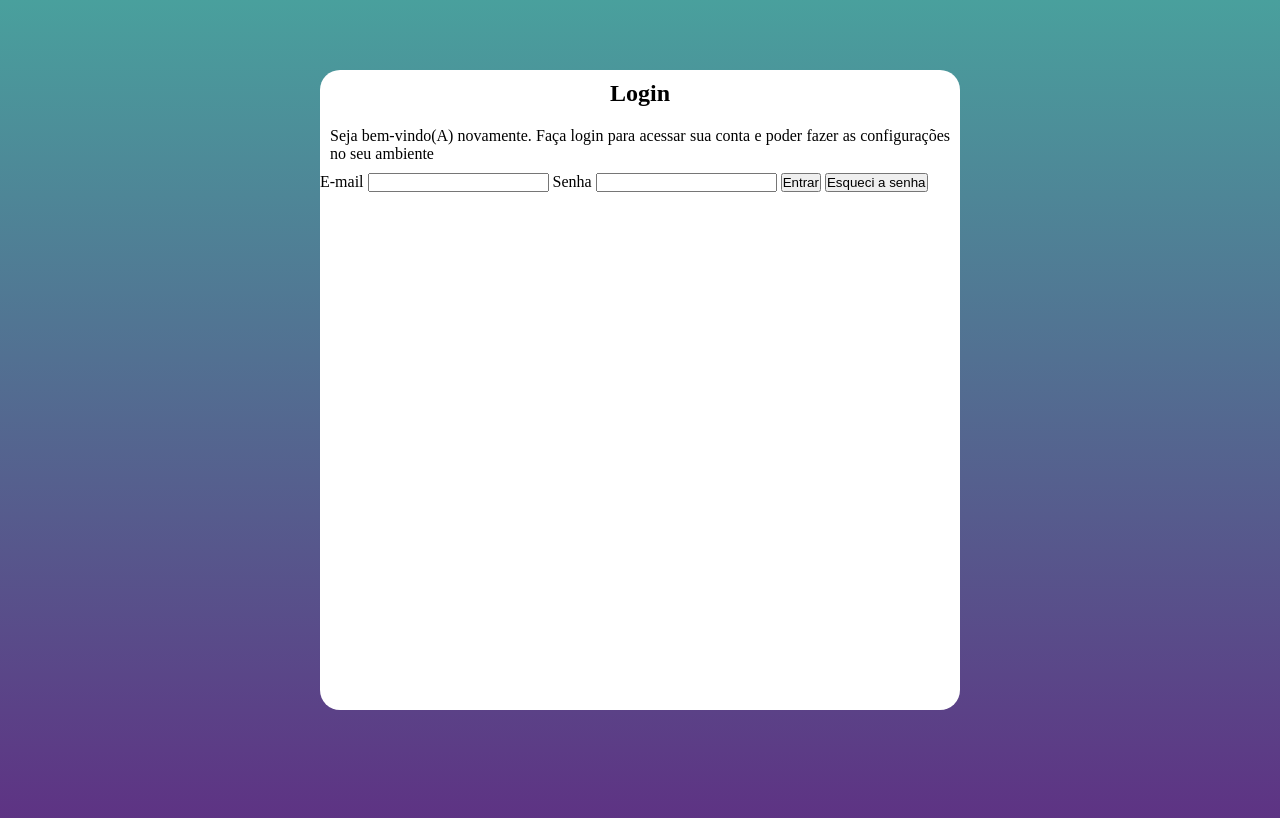
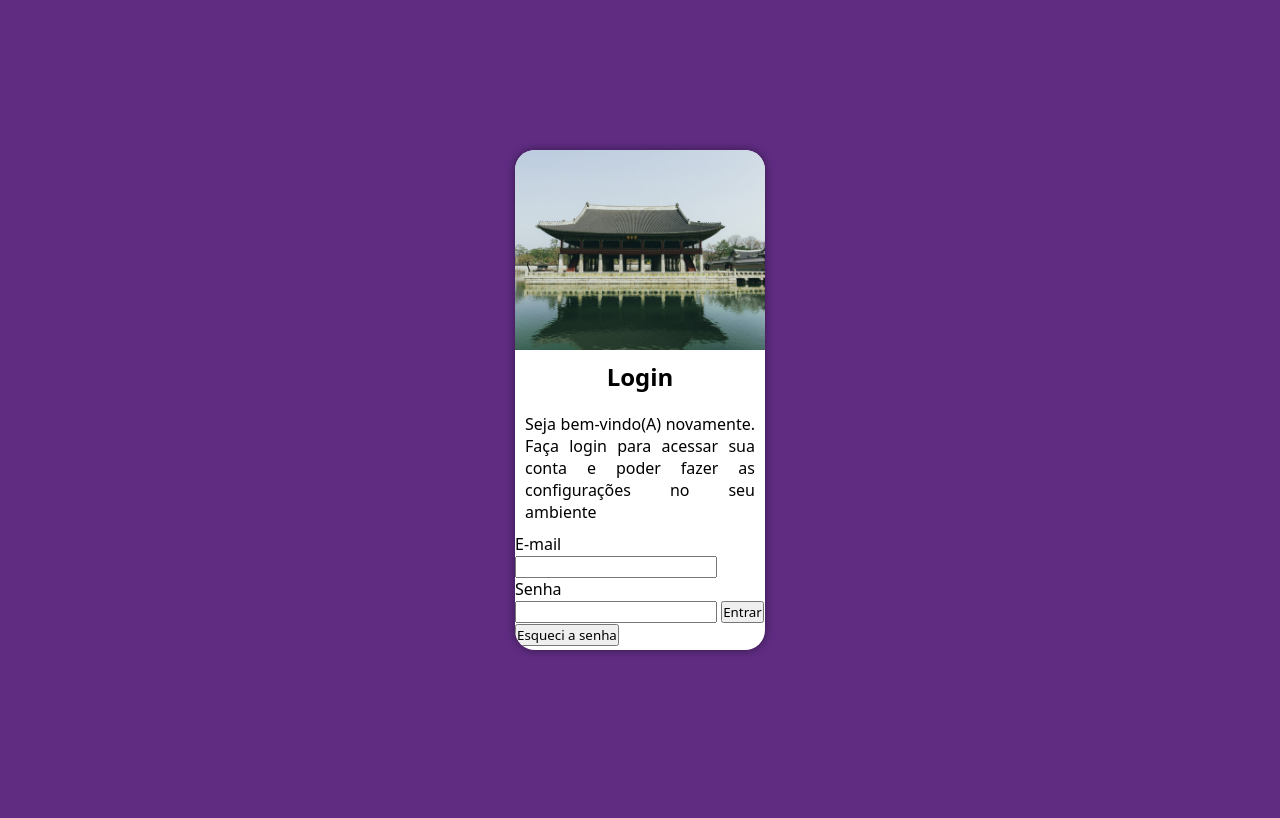
Before and after one commit to Alysson-Vinicius/projeto-login, a plain HTML site: page index.html in a window 1280 px wide. Drawn offline with Linux system fonts and the light colour scheme.

Commit message:
Finalizando o Primeiro Dia do Projeto

```diff
--- a/estilos/style.css
+++ b/estilos/style.css
@@ -9,33 +9,54 @@ Paleta de cores:
 * {
     margin: 0px;
     padding: 0px;
+    font-family: system-ui, -apple-system, BlinkMacSystemFont, 'Segoe UI', Roboto, Oxygen, Ubuntu, Cantarell, 'Open Sans', 'Helvetica Neue', sans-serif;
+    box-sizing: border-box;
 }
 
 :root {
     --cor01: #49a09d;
     --cor02: #5f2c82;
 }
-body {
+body, html {
     height: 100vh;
-    background-image: linear-gradient(var(--cor01), var(--cor02));
+    width: 100vw;
+    background-color: var(--cor02);
 }
 
 main {
-    width: 50vw;
-    height: 80vh;
-    background-color: white;
-    display: block;
-    margin: auto;
-    margin-top: 70px;
-    border-radius: 20px;
+    position: relative;
+    height: 100vh;
+    width: 100vw;
 }
 
-main h1 {
+section#login {
+    display: block;
+    position: absolute;
+    top: 50%;
+    left: 50%;
+    transform: translate(-50%, -50%);
+    overflow: hidden;
+
+    background-color: white;
+    width: 250px;
+    height: 500px;
+    border-radius: 20px;
+    box-shadow: 0px 0px 10px rgba(0, 0, 0, 0.450);
+}
+
+section#login h1 {
     text-align: center;
     padding: 10px;
 }
 
-main p {
+section#login p {
     padding: 10px;
     text-align: justify;
 }
+
+div#imagem {
+    display: block;
+    background: url("../imagens/foto01.jpg") center no-repeat;
+    background-size: cover;
+    height: 200px;
+}
```
Also changed, not shown: imagens/foto01.jpg (added), 1 other file.
